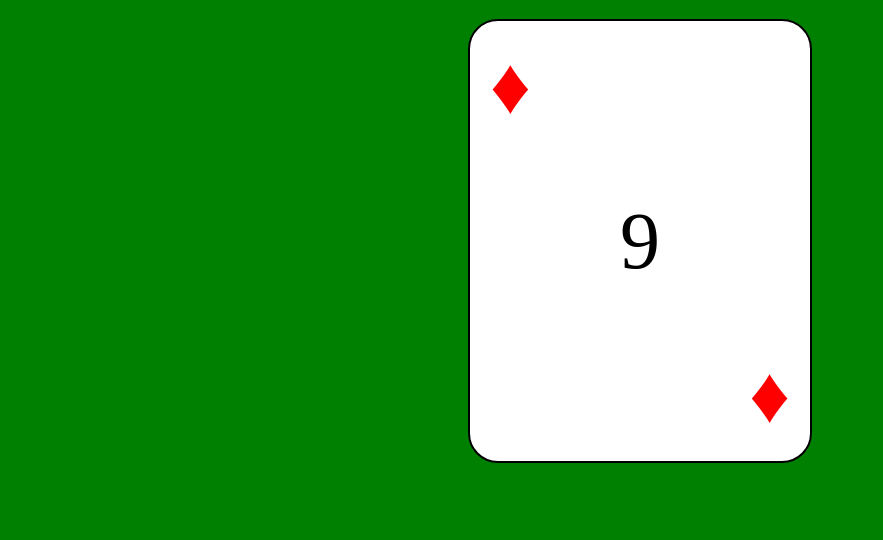
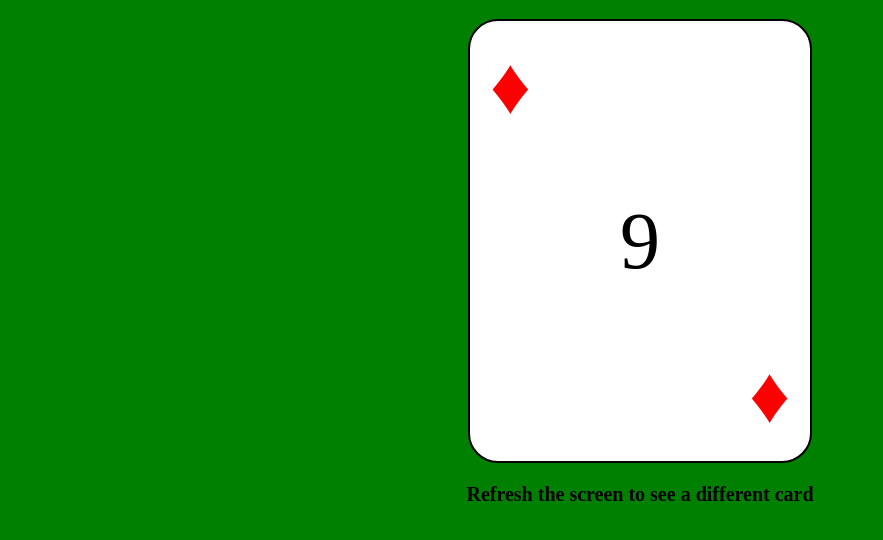
Before and after one commit to Cath32/Card-Generator-JS, a plain HTML site: page index.html in a window 1280 px wide. Shown: the part 104-644 px from the top of the page, without its empty margins (0-883 px from the left). Drawn offline with Linux system fonts and the light colour scheme.

Commit message:
added refresh text

```diff
--- a/index.html
+++ b/index.html
@@ -17,13 +17,14 @@
        <body onLoad="onLoad();">
            <div class="container-fluid text-center">
                <h1 class="mt-5">Cathrine's Card Generator</h1>
+
                 <div class="card">
                     <span class="Top-suit"></span>
                     <span class="number"></span>
                     <span class="Bottom-suit"></span>
                  </div>
+                 <p>Refresh the screen to see a different card</p>
             </div>
-
 
 
 
--- a/style.css
+++ b/style.css
@@ -1,6 +1,9 @@
 p {
     font-weight: bold;
     font-size:20px;
+}
+div > p {
+    text-align: center;
 }
 h1{ color:white; text-align:center; text-shadow: 2px 2px #FF0000;}
 body { background: green;}
```
